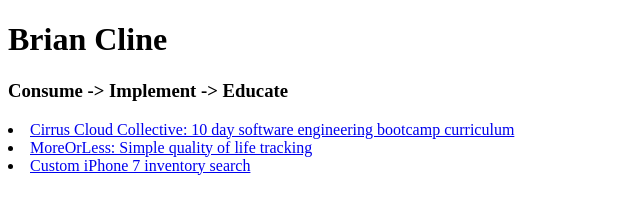
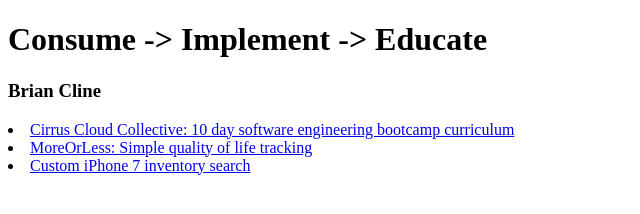
Before and after one commit to standardhuman/standardhuman.github.io, a plain HTML site: page index.html in a window 1280 px wide. Shown: the whole page, without its empty margins (0-640 px from the left). Drawn offline with Linux system fonts and the light colour scheme.

Commit message:
update readme

```diff
--- a/index.html
+++ b/index.html
@@ -5,8 +5,8 @@
     <title>Software by Brian Cline</title>
   </head>
   <body>
-    <h1>Brian Cline</h1>
-    <h3>Consume -> Implement -> Educate</h3>
+    <h1>Consume -> Implement -> Educate</h1>
+    <h3>Brian Cline</h3>
     <li><a href="https://github.com/CirrusCollective/home">Cirrus Cloud Collective: 10 day software engineering bootcamp curriculum</a></li>
     <li><a href="https://standardhuman.github.io/moreorless">MoreOrLess: Simple quality of life tracking</a></li>
     <li><a href="https://standardhuman.github.io/mystock">Custom iPhone 7 inventory search</a></li>
```
